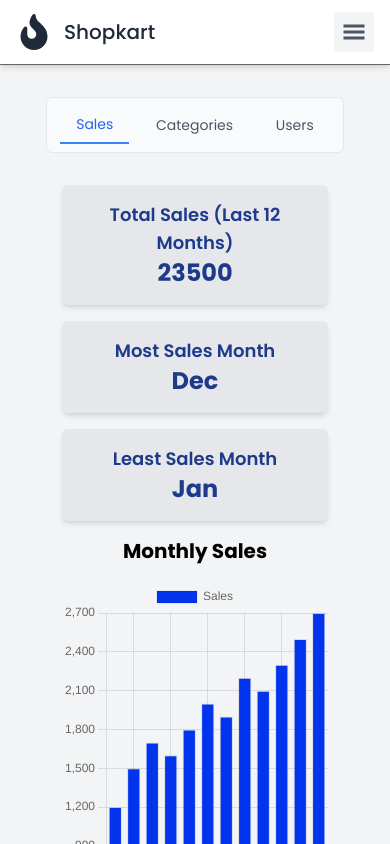
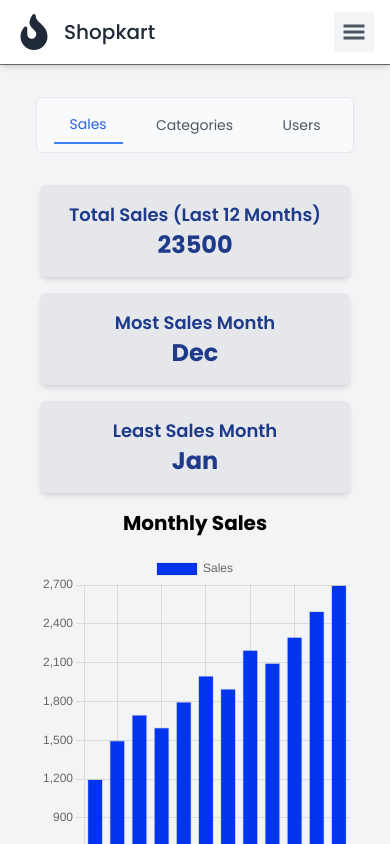
Before and after one commit to Shantanu-Saini/dashboard-ui, a React (Vite) app: page /dashboard in a window 390 px wide. Shown: the top 844 px of the page. Built offline with nearby package versions, Linux system fonts and the light colour scheme.

Commit message:
minor ui changes

```diff
--- a/src/components/Categories/Categories.tsx
+++ b/src/components/Categories/Categories.tsx
@@ -39,7 +39,7 @@ const Categories = () => {
     };
 
     return (
-        <div className="flex items-center flex-col justify-center space-y-4 p-4">
+        <div className="flex items-center flex-col justify-start space-y-4 px-1 pb-8 min-h-fit">
             {/* Insights */}
             <div className='flex flex-col sm:flex-row items-center justify-between w-full gap-4'>
                 <div className="bg-gray-200 text-blue-900 p-4 rounded-md shadow-md w-full max-w-md text-center">
--- a/src/components/Sales/Sales.tsx
+++ b/src/components/Sales/Sales.tsx
@@ -48,7 +48,7 @@ const SalesChart = () => {
     };
 
     return (
-        <div className="flex items-center flex-col justify-start space-y-4 px-4 pb-8 min-h-fit">
+        <div className="flex items-center flex-col justify-start space-y-4 px-1 pb-8 min-h-fit">
             {/* Total Sales Box */}
             <div className='flex flex-col sm:flex-row items-center justify-between w-full gap-4'>
                 <div className="bg-gray-200 text-blue-900 p-4 rounded-md shadow-md w-full max-w-md text-center">
--- a/src/pages/Dashborad/Dashborad.tsx
+++ b/src/pages/Dashborad/Dashborad.tsx
@@ -8,7 +8,7 @@ const Dashboard = () => {
   const tabs = ["Sales", "Categories", "Users"];
 
   return (
-    <div className="flex flex-col items-center justify-start min-h-screen mx-auto px-4 sm:px-6 lg:px-8 space-y-8 pb-16 pt-8 bg-gray-100">
+    <div className="flex flex-col items-center justify-start min-h-screen mx-auto px-1 sm:px-6 lg:px-8 space-y-8 pb-16 pt-8 bg-gray-100">
       {/* Tabs to select */}
       <div className="w-5/6 border rounded-md p-2 sm:text-lg text-sm bg-gray-50">
         <ul className="flex items-center justify-around">
```
